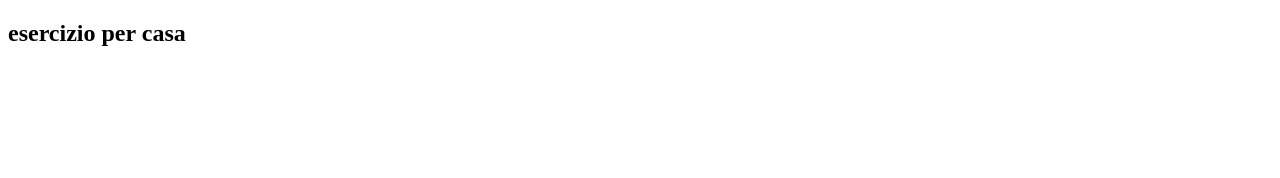
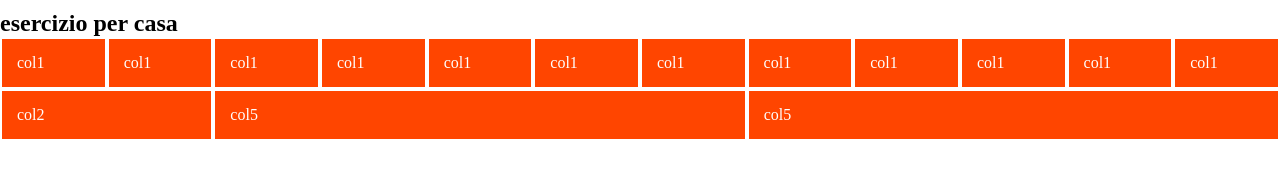
Before and after one commit to nicolaoo/html-css-12bool, a plain HTML site: page index.html in a window 1280 px wide. Drawn offline with Linux system fonts and the light colour scheme.

Commit message:
prima e seconda riga

```diff
--- a/12-bool.css
+++ b/12-bool.css
@@ -1,4 +1,4 @@
-olo* {
+* {
     box-sizing: border-box;
     margin: 0;
     padding: 0;
@@ -9,53 +9,58 @@ olo* {
     max-width: 1170px;
 }
 
+.row {
+    flex-direction: row;
+    display: flex;
+    flex-wrap: wrap;
+}
 
 /* colonne */
 
 .col-1 {
-    flex-basis: calc(100% * 1 / (12));
+    flex-basis: calc((100% / 12) * 1) ;
 }
 
 .col-2 {
-    flex-basis: calc(100% * 2 / (12));
+    flex-basis: calc((100% / 12) * 2);
 }
 
 .col-3 {
-    flex-basis: calc(100% * 3 / (12));
+    flex-basis: calc((100% / 12) * 3);
 }
 
 .col-4 {
-    flex-basis: calc(100% * 12 / (4));
+    flex-basis: calc((100% / 12) * 4 );
 }
 
 .col-5 {
-    flex-basis: calc(100% *12 / (5));
+    flex-basis: calc((100% / 12) * 5);
 }
 
 .col-6 {
-    flex-basis: calc(100% * 12 / (6))
+    flex-basis: calc((100% / 12) * 6)
 }
 
 .col-7 {
-    flex-basis: calc(100% * 12 / (7))
+    flex-basis: calc((100% / 12) * 7)
 }
 
 .col-8 {
-    flex-basis: calc(100% * 12 / (8));
+    flex-basis: calc((100% / 12) * 8);
 }
 
 .col-9 {
-    flex-basis: calc(100% * 12 / (9));
+    flex-basis: calc((100% / 12) * 9);
 }
 
 .col-10 {
-    flex-basis: calc(100% * 12 / (10));
+    flex-basis: calc((100% / 12 ) * 10);
 }
 
 .col-11 {
-    flex-basis: calc(100% *12 / (11));
+    flex-basis: calc((100% / 12) * 11);
 }
 
 .col-12 {
-    flex-basis: calc(100% * 12 / (12));
+    flex-basis: calc((100% / 12) * 12);
 }
--- a/index.html
+++ b/index.html
@@ -5,18 +5,61 @@
     <meta http-equiv="X-UA-Compatible" content="IE=edge">
     <meta name="viewport" content="width=device-width, initial-scale=1.0">
     <title>Document</title>
+    <link rel="stylesheet" href="./12-bool.css">
+    <link rel="stylesheet" href="./style.css">
 </head>
 <body>
 
 
     <section>
+        <h1>esercizio per casa</h1>
         <div class="row">
-            <h1>esercizio per casa</h1>
-            <div class="col">
-
+            <div class="col-1">
+                col1
+            </div>
+            <div class="col-1">
+                    col1
+            </div>
+            <div class="col-1">
+                col1
+            </div>
+            <div class="col-1">
+                col1
+            </div>
+            <div class="col-1">
+                col1
+            </div>
+            <div class="col-1">
+                col1
+            </div>
+            <div class="col-1">
+                col1
+            </div>
+            <div class="col-1">
+                col1
+            </div>
+            <div class="col-1">
+                col1
+            </div>
+            <div class="col-1">
+                col1
+            </div>
+            <div class="col-1">
+                col1
+            </div>
+            <div class="col-1">
+                col1
+            </div>
+            <div class="col-2">
+                col2
+            </div>
+            <div class="col-5">
+                col5
+            </div>
+            <div class="col-5">
+                col5
             </div>
         </div>
-
     </section>
 
 </body>
--- a/style.css
+++ b/style.css
@@ -1,8 +1,8 @@
-[class^="col-"] {
+[class^="col"] {
     background-color: orangered;
-    padding: 10px;
+    padding: 15px;
     color: white;
-    border: 1px solid white;
+    border: 2px solid white;
 }
 
 section {
```
